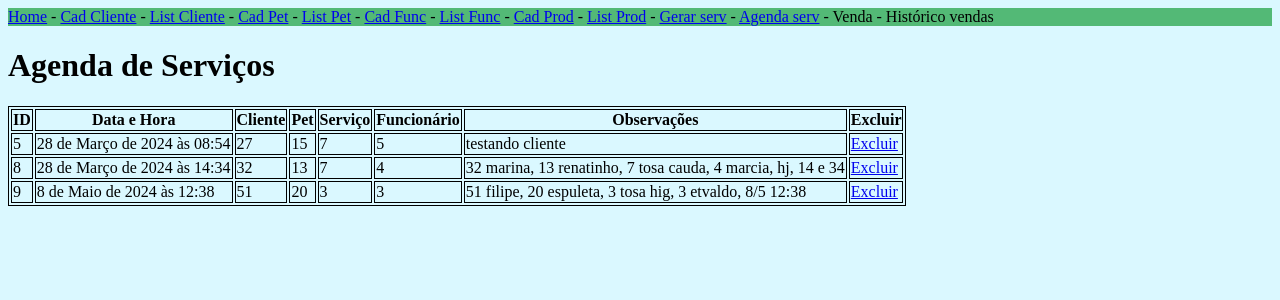
After one commit to antoniovini47/PetPlanet, a Django app: page /listarAgenda/ in a window 1280 px wide. The commit adds this page. Shown: the top 300 px of the page. Run offline with Django 5.2, Linux system fonts and the light colour scheme; data comes from the database, SQL or seed files in the repository; both versions use the stored data as it was after the commit.

Commit message:
Implementação do sistema completo para agendar e listar novos serviços.

```diff
--- a/projetoPetPlanet/appPetPlanet/models.py
+++ b/projetoPetPlanet/appPetPlanet/models.py
@@ -40,3 +40,13 @@ class Produto(models.Model):
     estoque = models.IntegerField()
     validade = models.TextField(default='12/12/2099')
     categoria = models.TextField()
+
+
+class Servico(models.Model):
+    id_servico = models.AutoField(primary_key=True)
+    datahora = models.DateTimeField()
+    cliente_id = models.IntegerField()
+    pet_id = models.IntegerField()
+    servico_id = models.TextField(default=3)
+    funcionario_id = models.IntegerField()
+    observacoes = models.TextField()
--- a/projetoPetPlanet/appPetPlanet/templates/navBar.html
+++ b/projetoPetPlanet/appPetPlanet/templates/navBar.html
@@ -2,19 +2,20 @@
 <html lang="pt">
 
 <head>
-  <!-- Required meta tags -->
   <meta charset="utf-8">
   <meta name="viewport" content="width=device-width, initial-scale=1">
 
   <!-- Bootstrap CSS -->
-  <link href="https://cdn.jsdelivr.net/npm/bootstrap@5.0.2/dist/css/bootstrap.min.css" rel="stylesheet"
-    integrity="sha384-EVSTQN3/azprG1Anm3QDgpJLIm9Nao0Yz1ztcQTwFspd3yD65VohhpuuCOmLASjC" crossorigin="anonymous">
+  <!--link href="https://cdn.jsdelivr.net/npm/bootstrap@5.0.2/dist/css/bootstrap.min.css" rel="stylesheet"
+    integrity="sha384-EVSTQN3/azprG1Anm3QDgpJLIm9Nao0Yz1ztcQTwFspd3yD65VohhpuuCOmLASjC" crossorigin="anonymous"-->
 
+  {% load static %}
+  <link href="{% static '/navBar.css' %}" rel="stylesheet">
   <title>PetPlanet</title>
 </head>
 
 <body>
-  <nav style="background-color: lightgreen;" class="navbar navbar-light navbar-expand-lg">
+  <nav style="background-color: rgb(83, 185, 118);" class="navbar navbar-light navbar-expand-lg">
     <div class="container-fluid">
       <span class="navbar-brand mb-0 h1">
         <a href="{% url 'home' %}">Home</a> -
@@ -26,9 +27,8 @@
         <a href="{% url 'listarFuncionarios' %}">List Func</a> -
         <a href="{% url 'cadastrarProduto' %}">Cad Prod</a> -
         <a href="{% url 'listarProdutos' %}">List Prod</a> -
-        <a>Gerar serv</a> -
-        <a>Agenda</a> -
-        <a>Histórico serv</a> -
+        <a href="{% url 'gerarServico' %}">Gerar serv</a> -
+        <a href="{% url 'listarAgenda' %}">Agenda serv</a> -
         <a>Venda</a> -
         <a>Histórico vendas</a>
       </span>
--- a/projetoPetPlanet/appPetPlanet/templates/pet/infoPet.html
+++ b/projetoPetPlanet/appPetPlanet/templates/pet/infoPet.html
@@ -13,13 +13,16 @@
         Porte: <input name="porte" type="text" value="{{ pet.porte }}"><br>
         Alergias: <input name="alergias" type="text" value="{{ pet.alergias }}"><br>
         Dono <select name="dono" type="text" value="{{ donoPet }}">
+
             <option nome="id_dono" type="input" value="{{ pet.id_dono }}">
                 {{ pet.id_dono }} - {{ dono.nome}}
             </option>
+
             {% for cliente in clientes %}
             <option nome="id_dono" type="input" value="{{cliente.id_cliente}}">{{cliente.id_cliente}} - {{cliente.nome}}
             </option>
             {% endfor %}
+
         </select>
     </div>
     <button>Salvar</button>
--- /dev/null
+++ b/projetoPetPlanet/appPetPlanet/templates/servico/listarAgenda.html
@@ -0,0 +1,36 @@
+{% extends 'navBar.html' %}
+{% block conteudo %}
+<div class="container">
+    <h1>Agenda de Serviços</h1>
+    <table class="table table-bordered table-striped">
+        <tr>
+            <th>ID</th>
+            <th>Data e Hora</th>
+            <th>Cliente</th>
+            <th>Pet</th>
+            <th>Serviço</th>
+            <th>Funcionário</th>
+            <th>Observações</th>
+            <th>Excluir</th>
+        </tr>
+        {% for servico in agenda %}
+        <tr>
+            <td>{{servico.id_servico}}</td>
+            <td>{{servico.datahora}}</td>
+            <td>{{servico.cliente_id}}</td>
+            <td>{{servico.pet_id}}</td>
+            <td>{{servico.servico_id}}</td>
+            <td>{{servico.funcionario_id}}</td>
+            <td>{{servico.observacoes}}</td>
+            <td><a href="{% url 'excluirServicoDoDB' %}{{servico.id_servico}}">Excluir</a></td>
+        </tr>
+        {% endfor %}
+    </table>
+</div>
+{% endblock %}
+
+
+cliente_id = models.IntegerField()
+pet_id = models.IntegerField()
+funcionario_id = models.IntegerField()
+observacoes = models.TextField()
--- a/projetoPetPlanet/appPetPlanet/views.py
+++ b/projetoPetPlanet/appPetPlanet/views.py
@@ -3,21 +3,11 @@ from .models import Cliente
 from .models import Pet
 from .models import Funcionario
 from .models import Produto
+from .models import Servico
 from .gerarPet import gerarDadosPet
 from .gerarPessoa import gerarDadosCliente
 import sqlite3
 import random
-
-
-# Função temporária, para debug
-def limparBD(request):
-    bd = sqlite3.connect('db.sqlite3')
-    cursor = bd.cursor()
-    cursor.execute(
-        'DELETE from appPetPlanet_cliente WHERE id_cliente>1')
-    bd.commit()
-    bd.close()
-    return render(request, 'home.html')
 
 
 def home(request):
@@ -368,3 +358,85 @@ def editarProdutoNoDB(request, IDProduto):
         'produtos': Produto.objects.all()
     }
     return render(request, 'produto/listarProdutos.html', produtos)
+
+
+# FUNÇÕES SERVIÇOS
+def gerarServico(request):
+    args = {
+        'clientes': Cliente.objects.all(),
+        'funcionarios': Funcionario.objects.all(),
+        'produtos': Produto.objects.filter(categoria='Serviços'),
+        'pets': Pet.objects.all(),
+    }
+    return render(request, 'servico/gerarServico.html', args)
+
+
+def gerarServicoFiltrandoPet(request, IDDono):
+    clienteSelecionado = Cliente.objects.get(id_cliente=IDDono)
+    clientes = Cliente.objects.all()
+
+    # Criar condicional para atribuir "sem pet cadastrado" a pet.nome
+    pets = Pet.objects.filter(id_dono=IDDono)
+    # if pets.count == 0:
+    #     pets = Pet()
+    #     pets.nome = "Sem pet cadastrado"
+
+    args = {
+        # Conserto de bug
+        'clienteSelecionado': clienteSelecionado,
+        'clientes': clientes,
+        'funcionarios': Funcionario.objects.all(),
+        'produtos': Produto.objects.filter(categoria='Serviços'),
+        'pets': pets,
+    }
+    return render(request, 'servico/gerarServico.html', args)
+
+
+def salvarServicoGeradoNoDB(request):
+    servico = Servico()
+    servico.datahora = request.POST.get('datahora')
+    servico.cliente_id = request.POST.get('cliente_id')
+    servico.pet_id = request.POST.get('pet_id')
+    servico.servico_id = request.POST.get('servico_id')
+    servico.funcionario_id = request.POST.get('funcionario_id')
+    servico.observacoes = request.POST.get('observacoes')
+    servico.save()
+
+    args = {
+        'clientes': Cliente.objects.all(),
+        'funcionarios': Funcionario.objects.all(),
+        'produtos': Produto.objects.filter(categoria='Serviços'),
+        'pets': Pet.objects.all(),
+    }
+
+    return render(request, 'servico/gerarServico.html', args)
+
+
+def listarAgenda(request):
+    args = {
+        'clientes': Cliente.objects.all(),
+        'funcionarios': Funcionario.objects.all(),
+        'produtos': Produto.objects.all(),
+        'pets': Pet.objects.all(),
+        'agenda': Servico.objects.all(),
+    }
+    return render(request, 'servico/listarAgenda.html', args)
+
+
+def excluirServicoDoDB(request, IDServico):
+
+    bd = sqlite3.connect('db.sqlite3')
+    cursor = bd.cursor()
+    cursor.execute(
+        'DELETE from appPetPlanet_servico WHERE id_servico='+str(IDServico))
+    bd.commit()
+    bd.close()
+
+    args = {
+        'clientes': Cliente.objects.all(),
+        'funcionarios': Funcionario.objects.all(),
+        'produtos': Produto.objects.all(),
+        'pets': Pet.objects.all(),
+        'agenda': Servico.objects.all(),
+    }
+    return render(request, 'servico/listarAgenda.html', args)
--- a/projetoPetPlanet/projetoPetPlanet/settings.py
+++ b/projetoPetPlanet/projetoPetPlanet/settings.py
@@ -11,6 +11,7 @@ https://docs.djangoproject.com/en/5.0/ref/settings/
 """
 
 from pathlib import Path
+import os
 
 # Build paths inside the project like this: BASE_DIR / 'subdir'.
 BASE_DIR = Path(__file__).resolve().parent.parent
@@ -117,6 +118,9 @@ USE_TZ = True
 # https://docs.djangoproject.com/en/5.0/howto/static-files/
 
 STATIC_URL = 'static/'
+STATICFILES_DIRS = [
+    os.path.join(BASE_DIR, "static")
+]
 
 # Default primary key field type
 # https://docs.djangoproject.com/en/5.0/ref/settings/#default-auto-field
--- a/projetoPetPlanet/projetoPetPlanet/urls.py
+++ b/projetoPetPlanet/projetoPetPlanet/urls.py
@@ -20,9 +20,6 @@ from django.contrib import admin
 from appPetPlanet import views
 
 urlpatterns = [
-    # url temporaria, para debug
-    path('limparBD/', views.limparBD, name='limparBD'),
-
     # urls essenciais
     path('', views.home, name='home'),
     path('admin/', admin.site.urls),
@@ -101,4 +98,18 @@ urlpatterns = [
          name='editarProdutoNoDB'),
     path('editarProdutoNoDB/<int:IDProduto>',
          views.editarProdutoNoDB, name='editarProdutoNoDB'),
+
+    # urls serviços
+    path('gerarServico/', views.gerarServico, name='gerarServico'),
+    path('gerarServicoFiltrandoPet/',
+         views.gerarServicoFiltrandoPet, name='gerarServicoFiltrandoPet'),
+    path('gerarServicoFiltrandoPet/<int:IDDono>',
+         views.gerarServicoFiltrandoPet, name='gerarServicoFiltrandoPet'),
+    path('salvarServicoGeradoNoDB/', views.salvarServicoGeradoNoDB,
+         name='salvarServicoGeradoNoDB'),
+    path('listarAgenda/', views.listarAgenda, name='listarAgenda'),
+    path('excluirServicoDoDB/', views.excluirServicoDoDB,
+         name='excluirServicoDoDB'),
+    path('excluirServicoDoDB/<int:IDServico>', views.excluirServicoDoDB,
+         name='excluirServicoDoDB'),
 ]
--- /dev/null
+++ b/projetoPetPlanet/static/navBar.css
@@ -0,0 +1,6 @@
+body {
+    background-color: rgb(218, 248, 255);
+  }
+  table, th, td {
+    border: 1px solid;
+  }
```
Also changed, not shown: projetoPetPlanet/appPetPlanet/templates/servico/gerarServico.html (added, +60 -0 lines), README.md, projetoPetPlanet/appPetPlanet/migrations/0008_servico.py (added), projetoPetPlanet/appPetPlanet/migrations/0009_servico_servico_id.py (added), projetoPetPlanet/db.sqlite3.
